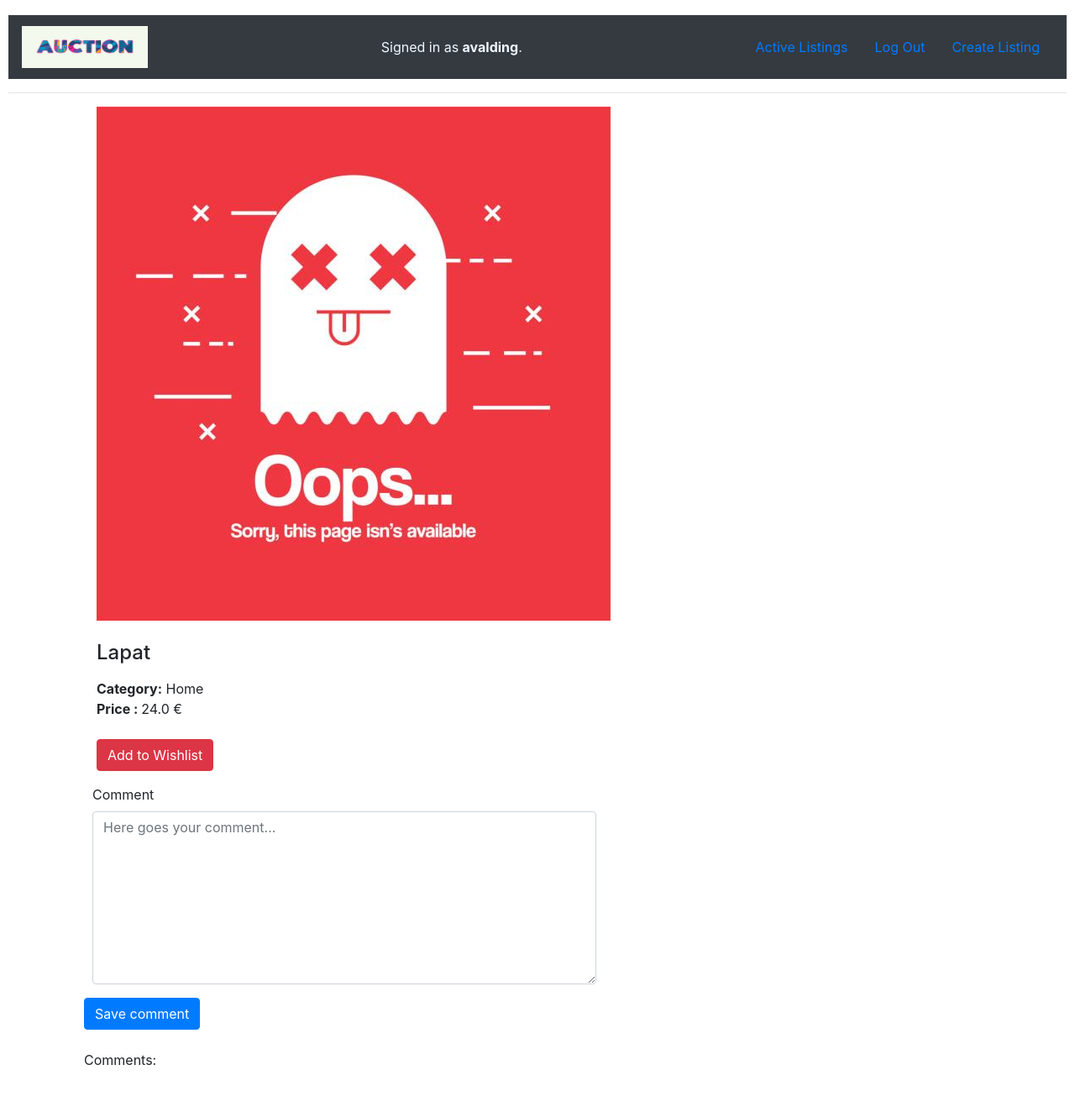
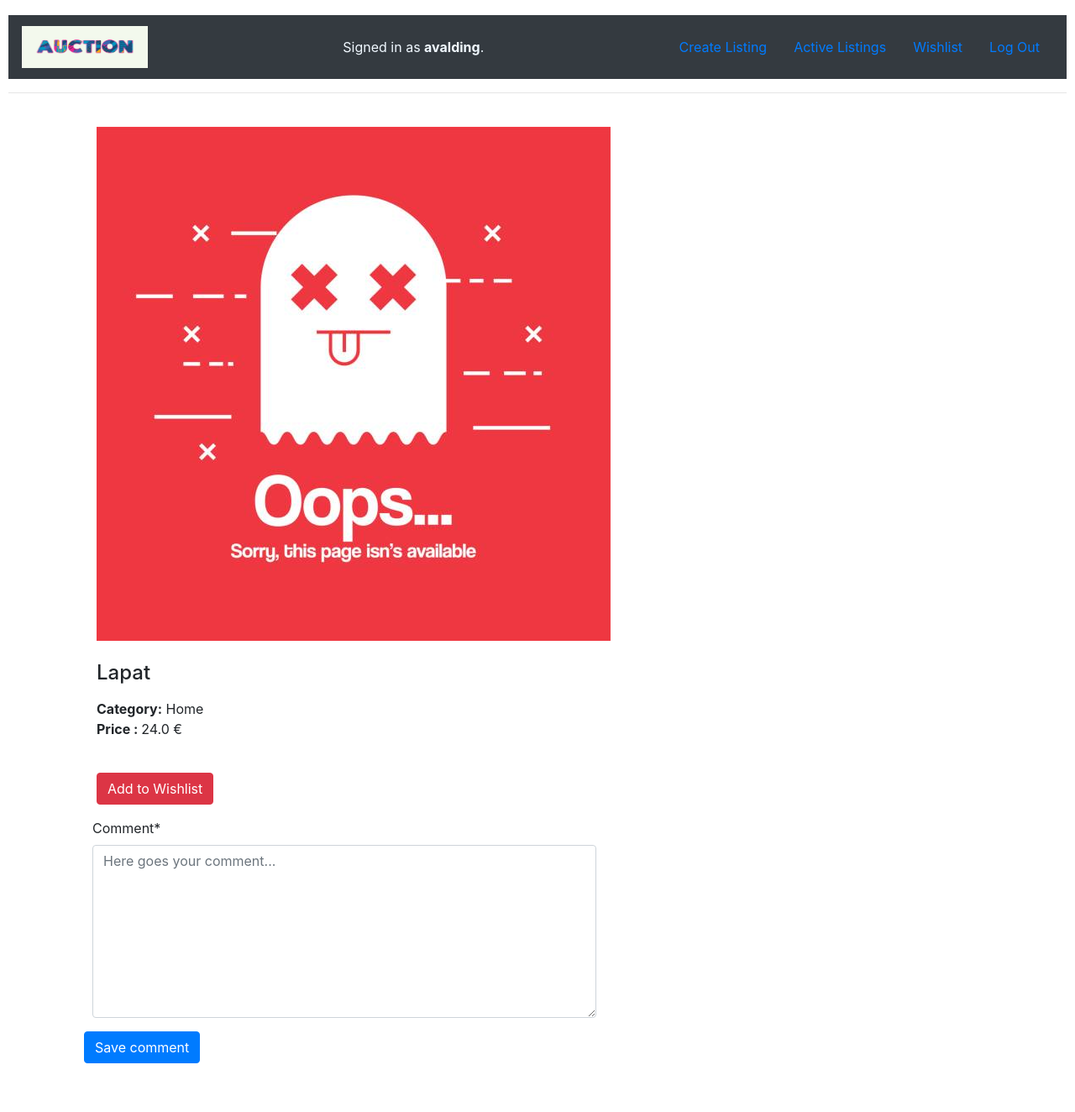
Before and after one commit to avaldinger/ecommerce, a Django app: page /details/3 in a window 1280 px wide. Shown: the whole page at 84% size. Before the commit the page ends 1268 px from the top, so only its background shows below. Run offline with Django 3.2, Linux system fonts and the light colour scheme; a user stored in the database is signed in; data comes from the database, SQL or seed files in the repository; both versions use the stored data as it was after the commit; some libraries are stand-ins or nearby versions.

Commit message:
Whislist implemented

```diff
--- a/auctions/admin.py
+++ b/auctions/admin.py
@@ -13,6 +13,7 @@ class BidAdmin(admin.ModelAdmin):
 
 class CommentAdmin(admin.ModelAdmin):
     list_display = ("id", "comment", "time", "item", "user")
+    list_editable = ("comment",)
 
 class WishListAdmin(admin.ModelAdmin):
     list_display = ("id", "timeStamp", "item", "user")
--- a/auctions/templates/auctions/details.html
+++ b/auctions/templates/auctions/details.html
@@ -8,6 +8,10 @@
         <section class="panel">
               <div class="panel-body">
                   <div class="col-md-6">
+                    {% if wish %}
+                    <span class="badge badge-success">Wishlisted</span>
+                    {% endif %}
+                    <br>
                     {% if item.image %}
                       <div class="pro-img-list">
                         <img class="card-img-top" src={{ item.image }} alt="Card image cap">
@@ -32,19 +36,33 @@
                       </div>
                       <div class="m-bot15"> <strong>Price : </strong> <span class="pro-price"> {{item.price}} €</span></div>
                       <br>
+                      {% if wish %}
                       <p>
-                          <button class="btn btn-round btn-danger" type="button"><i class="fa fa-shopping-cart"></i> Add to Wishlist</button>
+                        <form action="{% url 'removeFromWishlist' item.id %}" method="post">
+                          {% csrf_token %}
+                          <button  class="btn btn-round btn-danger" type="submit"><i class="fa fa-shopping-cart"></i>Remove from Wishlist</button>
+                        </form>
                       </p>
+                      {% else %}
+                      <p>
+                        <form action="{% url 'addToWishlist' item.id %}"  method="post">
+                          {% csrf_token %}
+                          <button  class="btn btn-round btn-danger" type="submit"><i class="fa fa-shopping-cart"></i> Add to Wishlist</button>
+                        </form>
+                      </p>
+                      {% endif %}
                   </div>
                   <form action="{% url 'comment' item.id %}" autocomplete="off" method="post">
                     {% csrf_token %}
                     {% crispy form %}
                     <br>
                 </form>
+                {% if comments %}
                 Comments:
+                {% endif %}
                 <br>
                 {% for comment in comments%}
-                {{comment.time}}  {{coment.user}}
+                <b>{{comment.user.username}}:</b> {{comment.time}}
                 <br>
                 {{comment.comment}}
                 <br>
--- a/auctions/templates/auctions/layout.html
+++ b/auctions/templates/auctions/layout.html
@@ -20,15 +20,18 @@
             {% endif %}
         </div>
         <ul class="nav">
-            <li class="nav-item">
-                <a class="nav-link" href="{% url 'index' %}">Active Listings</a>
-            </li>
             {% if user.is_authenticated %}
                 <li class="nav-item">
-                    <a class="nav-link" href="{% url 'logout' %}">Log Out</a>
+                    <a class="nav-link" href="{% url 'create' %}">Create Listing</a>
                 </li>
                 <li class="nav-item">
-                    <a class="nav-link" href="{% url 'create' %}">Create Listing</a>
+                    <a class="nav-link" href="{% url 'index' %}">Active Listings</a>
+                </li>
+                <li class="nav-item">
+                    <a class="nav-link" href="{% url 'wishlist' %}">Wishlist</a>
+                </li>
+                <li class="nav-item">
+                    <a class="nav-link" href="{% url 'logout' %}">Log Out</a>
                 </li>
             {% else %}
                 <li class="nav-item">
--- a/auctions/urls.py
+++ b/auctions/urls.py
@@ -9,5 +9,8 @@ urlpatterns = [
     path("register", views.register, name="register"),
     path("create", views.createListing, name="create"),
     path("details/<int:item_id>", views.details, name="details"),
-    path("comment/<int:item_id>", views.addComment, name="comment")
+    path("comment/<int:item_id>", views.addComment, name="comment"),
+    path("addToWishlist/<int:item_id>", views.addToWishlist, name="addToWishlist"),
+    path("removeFromWishlist/<int:item_id>", views.removeFromWishlist, name="removeFromWishlist"),
+    path("wishlist", views.wishList, name="wishlist")
 ]
--- a/auctions/views.py
+++ b/auctions/views.py
@@ -8,8 +8,9 @@ from crispy_forms.helper import FormHelper
 from crispy_forms.layout import Layout, Submit, Row, Column
 from django.forms import ModelForm, Textarea
 from datetime import datetime
+from django.db.models import Q
 
-from .models import User, AuctionListing, Comment
+from .models import User, AuctionListing, Comment, WishList
 
 
 class AuctionForm(forms.ModelForm):
@@ -69,7 +70,7 @@ class CommentForm(forms.ModelForm):
 
     def __init__(self, *args, **kwargs):
         super().__init__(*args, **kwargs)
-        self.fields['comment'].required = False
+        self.fields['comment'].required = True
         self.fields["comment"].widget.attrs["placeholder"] = "Here goes your comment..."
         self.helper = FormHelper()
         self.helper.layout = Layout(
@@ -81,8 +82,8 @@ class CommentForm(forms.ModelForm):
 
 
 def index(request):
+    # Return active items
     auction_list = AuctionListing.objects.filter(sold=False)
-    print(auction_list)
     return render(request, "auctions/index.html", {
         "auction_list": auction_list
     })
@@ -142,6 +143,7 @@ def register(request):
 def createListing(request):
     if request.method == "POST":
         form = AuctionForm(request.POST)
+        # Check form and save entry to the DataBase
         if form.is_valid():
             item = form.cleaned_data["item"]
             price = form.cleaned_data["price"]
@@ -156,11 +158,14 @@ def createListing(request):
     })
 
 def details(request, item_id):
+    # Return details of the selected item
     item = AuctionListing.objects.get(pk=item_id)
     form = CommentForm()
+    user = request.user
+    wish = WishList.objects.filter(Q(item=item_id)&Q(user=user))
     comments = Comment.objects.filter(item=item_id)
     return render(request, "auctions/details.html", {
-        "item": item, "form": form, "comments":comments
+        "item": item, "form": form, "comments": comments, "wish": wish
     })
 
 def addComment(request, item_id):
@@ -175,3 +180,23 @@ def addComment(request, item_id):
         newItem = Comment(comment=comment, item=item, time=datetime.now(), user=user)
         newItem.save()
     return HttpResponseRedirect(reverse("details", args=(item_id,)))
+
+def addToWishlist(request, item_id):
+    item = AuctionListing.objects.get(pk=item_id)
+    user = request.user
+    newItem = WishList(item=item, timeStamp=datetime.now(), user=user)
+    newItem.save()
+    return HttpResponseRedirect(reverse("details", args=(item_id,)))
+
+def removeFromWishlist(request, item_id):
+    user = request.user
+    wishItem = WishList.objects.filter(Q(item=item_id)&Q(user=user))
+    wishItem.delete()
+    return HttpResponseRedirect(reverse("details", args=(item_id,)))
+
+def wishList(request):
+    user = request.user
+    wishes = WishList.objects.filter(user=user)
+    return render(request, "auctions/wishlist.html", {
+        "wishes": wishes
+    })
```
Also changed, not shown: auctions/templates/auctions/wishlist.html (added, +12 -0 lines), db.sqlite3.
